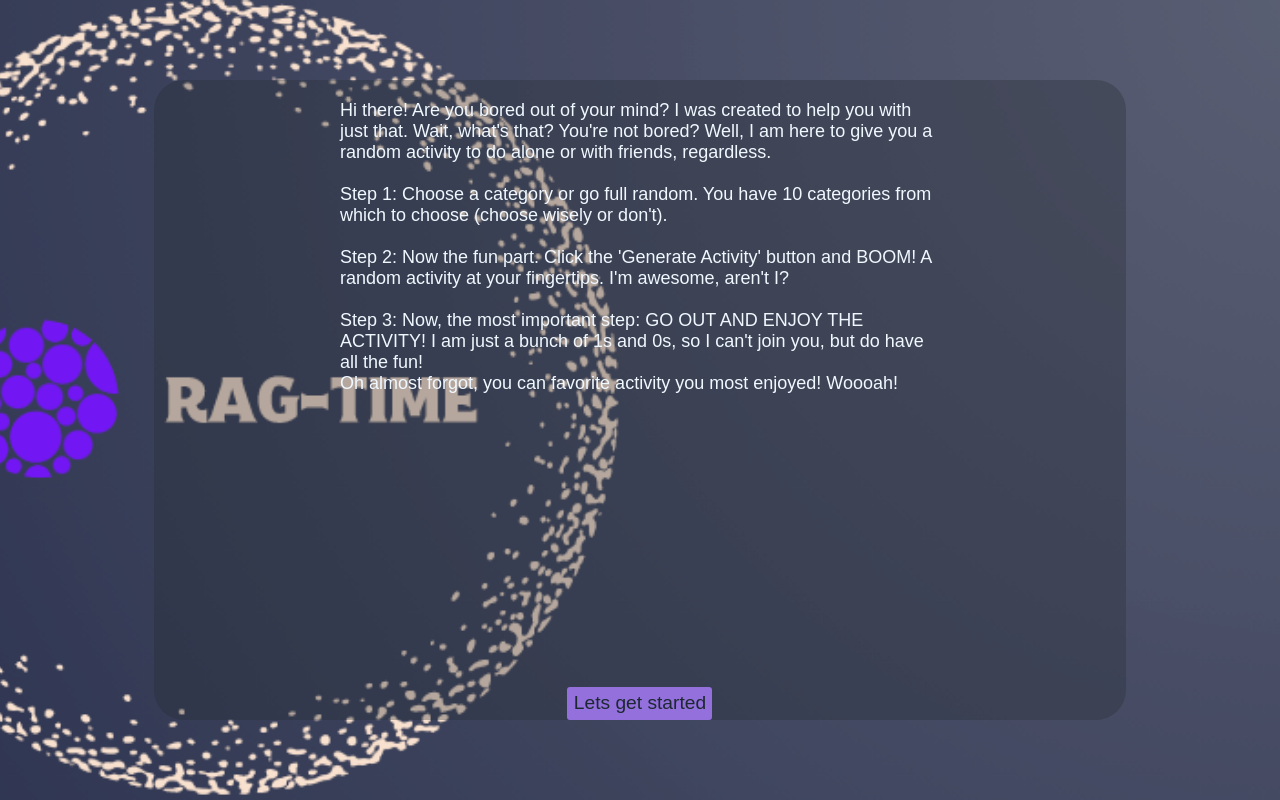
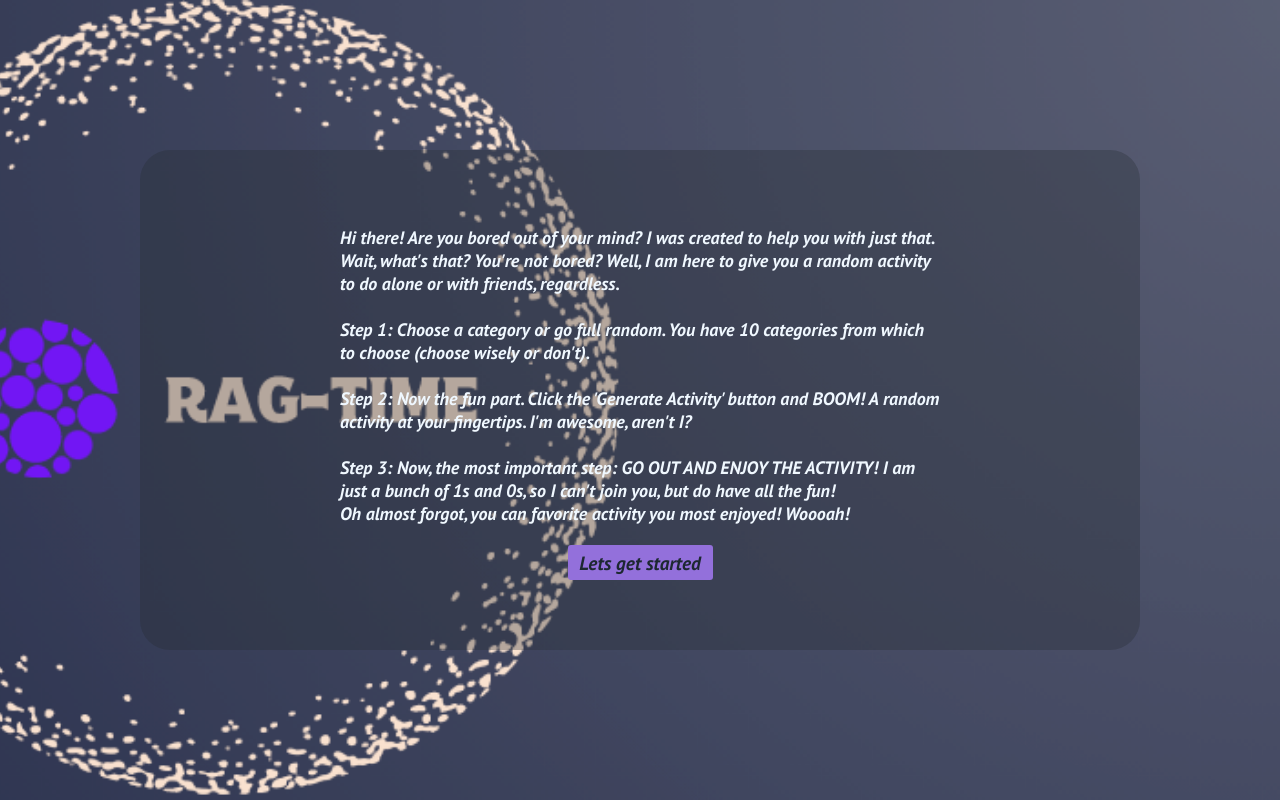
Before and after one commit to Fakhatova/RAG-TIME, a React (Create React App) app: page / in a window 1280 px wide. Built offline with nearby package versions, Linux system fonts and the light colour scheme.

Commit message:
Add google font and fix into button and sizing

```diff
--- a/public/index.html
+++ b/public/index.html
@@ -6,6 +6,9 @@
     <meta name="viewport" content="width=device-width, initial-scale=1" />
     <meta name="theme-color" content="#000000" />
     <meta http-equiv="Content-Security-Policy" content="upgrade-insecure-requests">
+    <link rel="preconnect" href="https://fonts.googleapis.com">
+    <link rel="preconnect" href="https://fonts.gstatic.com" crossorigin>
+    <link href="https://fonts.googleapis.com/css2?family=PT+Sans:ital,wght@1,700&display=swap" rel="stylesheet">
     <title>RAG-TIME</title>
   </head>
   <body>
--- a/src/Components/Modal/PopUp.css
+++ b/src/Components/Modal/PopUp.css
@@ -1,8 +1,8 @@
 .popup {
     top: 0;
     left: 0;
-    width: 80%;
-    height: 80vh;
+    width: 1000px;
+    height: 500px;
     background-color: #282c3452;
     display: flex;
     justify-content: center;
@@ -12,8 +12,6 @@
 }
 
 .popup-inner {
-    width: 80%;
-    height: 80vh;
     position: relative;
     padding: 20px;
     max-width: 640px;
@@ -32,6 +30,7 @@
     width: 145px;
     height: 35px;
     border-radius: 3px;
+    margin: 0 0 15px 0;
     border: none;
     background: mediumpurple;;
     font-size: larger;
--- a/src/Components/Modal/PopUp.js
+++ b/src/Components/Modal/PopUp.js
@@ -4,7 +4,7 @@ const PopUp = (props) => {
     return(props.trigger) ? (
         <div className="popup">
         <article className="popup-inner">
-        <p> Hi there! Are you bored out of your mind? I was created to help you with just that. Wait, what's that? You're not bored? Well, I am here to give you a random activity to do alone or with friends, regardless.
+        <p className="intro-text"> Hi there! Are you bored out of your mind? I was created to help you with just that. Wait, what's that? You're not bored? Well, I am here to give you a random activity to do alone or with friends, regardless.
             <br/>
             <br/>
         Step 1: Choose a category or go full random. You have 10 categories from which to choose (choose wisely or don't).
--- a/src/index.css
+++ b/src/index.css
@@ -2,11 +2,12 @@
   margin:0;
   padding: 0;
   box-sizing: border-box;
-  font-family: "Fira Sans", sans-serif;
+  font-family: 'PT Sans', sans-serif;
 }
 
 
 body {
   height: 100vh;
   background-color: #1D202C;
+  font-family: 'PT Sans', sans-serif;
 }
```
